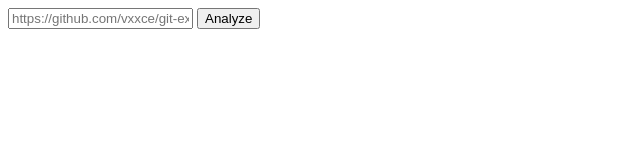
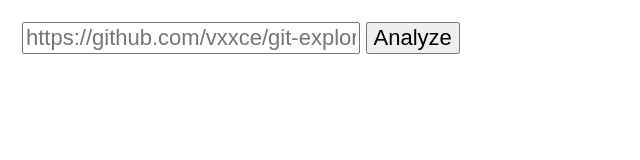
Before and after one commit to z-olpin/git-explore, a website: page code/client/index.html in a window 1280 px wide. Shown: the whole page, without its empty margins (0-640 px from the left). Drawn offline with Linux system fonts and the light colour scheme.

Commit message:
styling, barely?

```diff
--- a/code/client/css/style.css
+++ b/code/client/css/style.css
@@ -1,8 +1,34 @@
+:root {
+  font-size: 22px;
+}
+
+body {
+  margin: 0;
+  padding: 1rem;
+}
+
+button, input[type="text"] {
+  font-size: inherit
+}
+
+input[type="text"] {
+  width: 15em;
+}
+
+table {
+  margin-top: 1rem;
+  border-collapse: collapse;
+}
+
 td, th {
   font-family: monospace;
   padding: 0.5em;
 }
 
 th {
+  border-bottom: 4px solid black;
+}
+
+th {
   font-weight: 700;
 }
```
